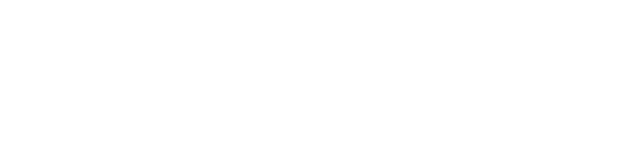
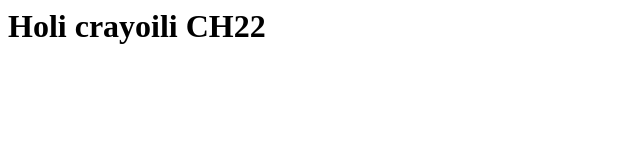
Before and after one commit to taniagd/CH22, a plain HTML site: page web/web01/index.html in a window 1280 px wide. Shown: the whole page, without its empty margins (0-640 px from the left). Drawn offline with Linux system fonts and the light colour scheme.

Commit message:
ci: greeting with h1

```diff
--- a/web/web01/index.html
+++ b/web/web01/index.html
@@ -1,7 +1,9 @@
 <html>
   <head>
     <title>Modificado en Github</title>
-    <body>
-    </body>
-  </head>
+   </head>
+  <body>
+    <h1>Holi crayoili CH22</h1>
+  </body>
+
 </html>
```
